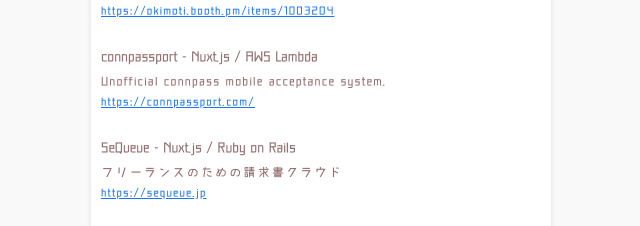
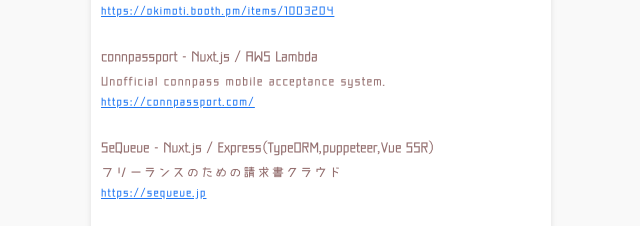
Before and after one commit to potato4d/potato4d.me, a Nuxt app: page / in a window 1280 px wide. Shown: the part 1100-1326 px from the top of the page, without its empty margins (319-959 px from the left). Built offline with nearby package versions, Linux system fonts and the light colour scheme.

Commit message:
Update SeQueue stack

```diff
--- a/pages/index.vue
+++ b/pages/index.vue
@@ -87,7 +87,7 @@
           <span class="link"><a href="https://connpassport.com/" target="_blank" rel="noopener" >https://connpassport.com/</a></span>
         </dd>
 
-        <dt>SeQueue - Nuxt.js / Ruby on Rails</dt>
+        <dt>SeQueue - Nuxt.js / Express(TypeORM,puppeteer,Vue SSR)</dt>
         <dd>
           <span>フリーランスのための請求書クラウド</span><br>
           <span class="link"><a href="https://sequeue.jp" target="_blank" rel="noopener" >https://sequeue.jp</a></span>
```
